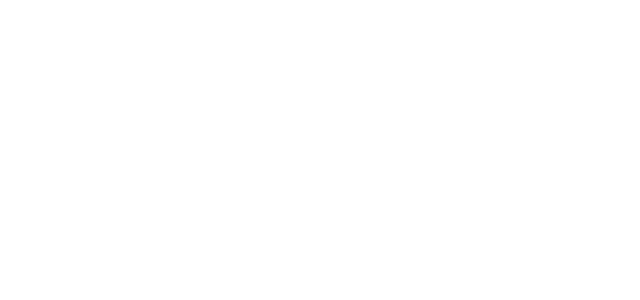
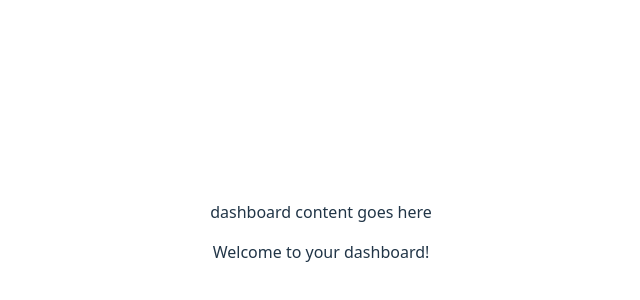
Before and after one commit to patel-vansh1607/captsone-mod-5, a React (Vite) app in the folder login/client/login/: page /dashboard in a window 1280 px wide. Shown: the part 160-460 px from the top of the page, without its empty margins (319-959 px from the left). Built offline with nearby package versions, Linux system fonts and the light colour scheme.

Commit message:
adding data for test

```diff
--- a/login/client/login/src/Auth/Login.jsx
+++ b/login/client/login/src/Auth/Login.jsx
@@ -3,7 +3,8 @@
 const Login = () => {
   return (
     <div>
-
+      login content goes here
+      <h2>Login</h2>
     </div>
   )
 }
--- a/login/client/login/src/Auth/Register.jsx
+++ b/login/client/login/src/Auth/Register.jsx
@@ -3,7 +3,8 @@
 const Register = () => {
   return (
     <div>
-
+      register content goes here
+      <h2>Register</h2>
     </div>
   )
 }
--- a/login/client/login/src/pages/Dashboard.jsx
+++ b/login/client/login/src/pages/Dashboard.jsx
@@ -3,7 +3,8 @@
 const Dashboard = () => {
   return (
     <div>
-
+      dashboard content goes here
+      <p>Welcome to your dashboard!</p>
     </div>
   )
 }
```
